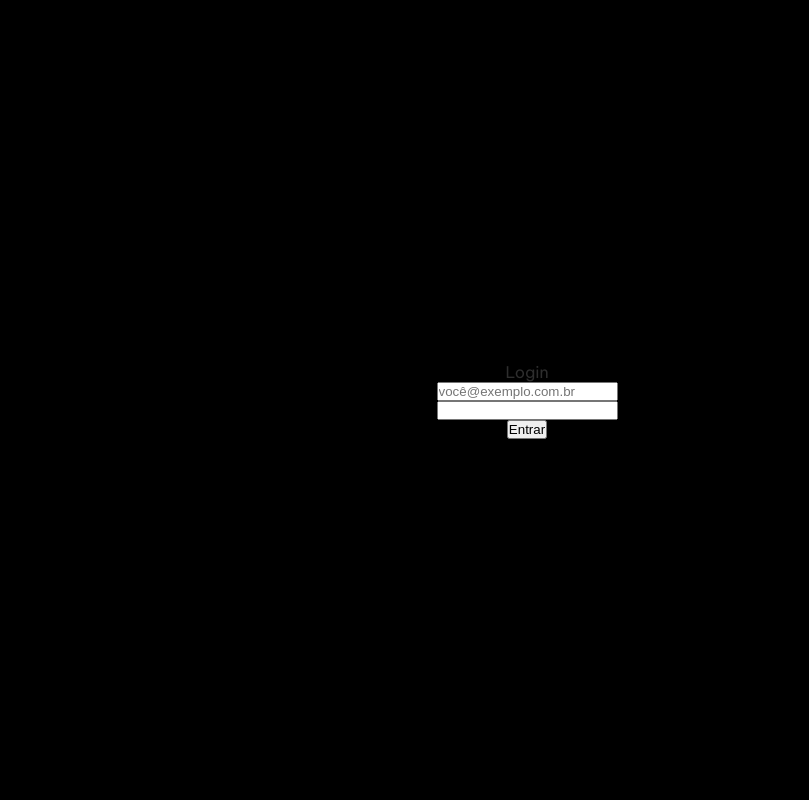
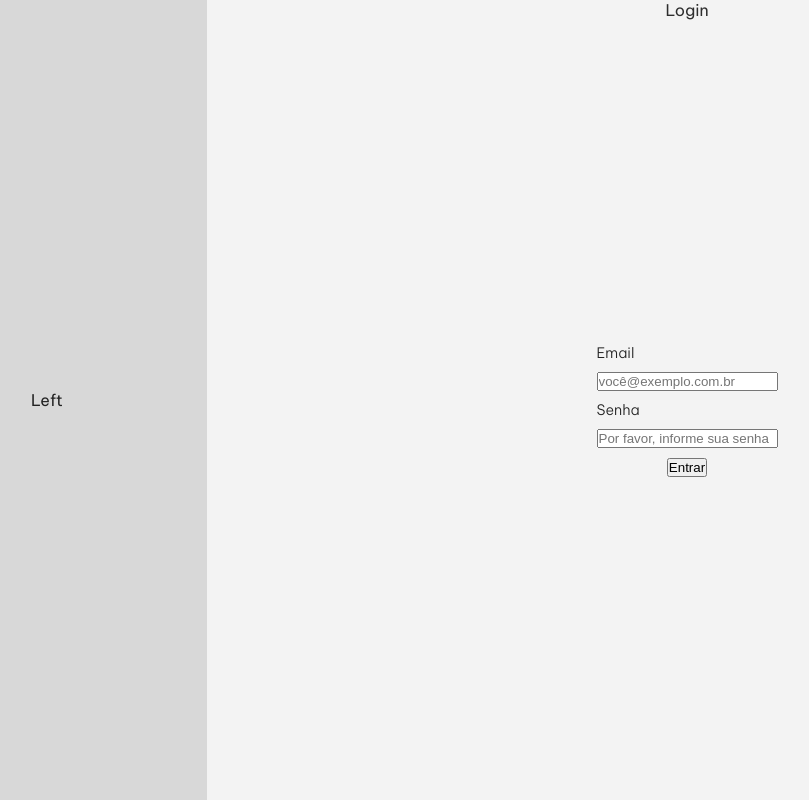
Before and after one commit to marsleite/project-delivery, a Vue app in the folder client/: page /login in a window 1280 px wide. Shown: the whole page, without its empty margins (113-922 px from the left). Built offline with nearby package versions, Linux system fonts and the light colour scheme.

Commit message:
Alterações no Sass e Montagem da page Login

```diff
--- a/client/src/styles/App.scss
+++ b/client/src/styles/App.scss
@@ -1,4 +1,6 @@
 @import url('https://fonts.googleapis.com/css2?family=Be+Vietnam+Pro:ital,wght@0,100;0,200;0,300;0,400;0,500;0,600;0,700;0,800;0,900;1,100;1,200;1,300;1,400;1,500;1,600;1,700;1,800;1,900&family=Inter:wght@100;200;300;400;500;600;700;800;900&family=Outfit:wght@100;200;300;400;500;600;700;800;900&display=swap');
+
+@import './fonts';
 
 * {
   box-sizing: border-box;
--- a/client/src/styles/_colors.scss
+++ b/client/src/styles/_colors.scss
@@ -1,3 +1,5 @@
 $text-primary: #222;
 $text-secondary: #555;
 $text-tertiary: #777;
+
+$bg-primary: #f3f3f3;
--- a/client/src/styles/_fonts.scss
+++ b/client/src/styles/_fonts.scss
@@ -1,6 +1,14 @@
+@use './colors' as c;
+
 h1 {
-  color: c.$text-main;
+  color: c.$text-primary;
   font-size: 2.5em;
   font-weight: 400;
   letter-spacing: -0.8px;
 }
+
+h3 {
+  color: c.$text-primary;
+  font-size: 0.9em;
+  font-weight: 300;
+}
--- a/client/src/styles/views/_Login.module.scss
+++ b/client/src/styles/views/_Login.module.scss
@@ -1,12 +1,39 @@
 @use '../mixins' as *;
+@use '../colors' as c;
+
+$right-section-width: 40%;
 
 .container {
   @include flex;
-  display: flex;
+  @include size(100vh, 100vw);
+  background: c.$bg-primary;
+}
+
+.inputs__container {
+  @include flex;
+  @include size(100%, _);
+  background: c.$bg-primary;
+  flex: 3;
   flex-direction: column;
-  align-items: center;
-  justify-content: center;
-  height: 100vh;
-  width: 100vw;
-  background: #000;
+
+  form {
+    @include flex;
+    @include size(100%, _);
+    flex-direction: column;
+    gap: 10px;
+
+    label {
+      @include flex(center, flex-start);
+      @include size;
+    }
+  }
 }
+
+.banner {
+  @include flex;
+  @include size(100%, _);
+  background: rgb(216, 216, 216);
+  flex: 1;
+  color: c.$text-primary;
+
+}
--- a/client/src/views/Login.vue
+++ b/client/src/views/Login.vue
@@ -1,17 +1,22 @@
 <template>
-  <main id="login-page">
-    <form
-      :class="[styles.container]"
-    >
+  <main id="login-page" :class="[styles.container]">
+    <div :class=[styles.banner]>
+      Left
+    </div>
+    <div :class=[styles.inputs__container]>
       Login
+      <form>
+        <label for="email"><h3>Email</h3></label>
         <input
           id="email"
           placeholder="você@exemplo.com.br"
           type="email"
           v-model="email"
         />
+        <label for="password"><h3>Senha</h3></label>
         <input
           id="password"
+          placeholder="Por favor, informe sua senha"
           type="password"
           v-model="password"
         />
@@ -22,8 +27,9 @@
         >
           Entrar
         </button>
+      </form>
 
-    </form>
+    </div>
 
   </main>
 </template>
```
Lines whose indentation alone changed are shown as unchanged.
